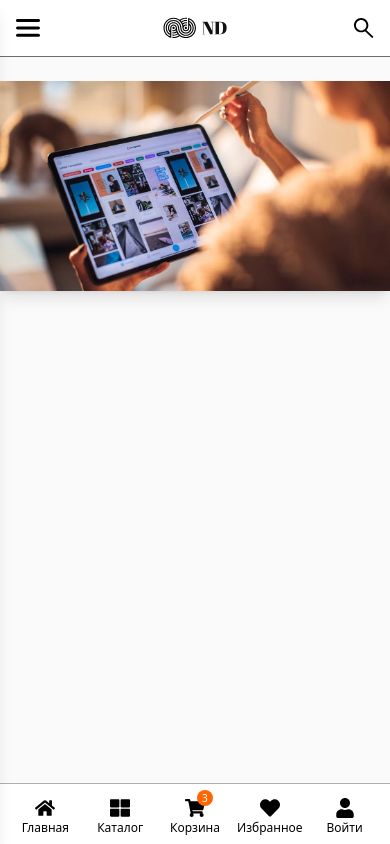
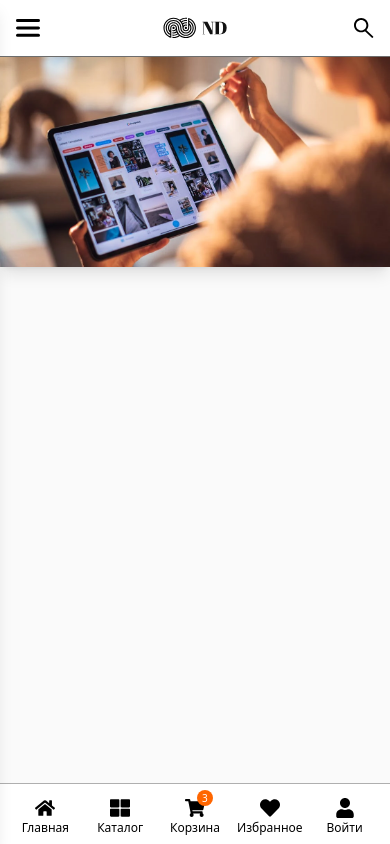
Before and after one commit to when-dev/online-ecommerce-shop, a Next.js app: page / in a window 390 px wide. Built offline with nearby package versions, Linux system fonts and the light colour scheme; a web font is replaced by a local one.

Commit message:
feat: added hover light overlay effect to banner

```diff
--- a/components/BannerSlider.tsx
+++ b/components/BannerSlider.tsx
@@ -19,7 +19,11 @@ const BannerSlider: FC<BannerSliderProps> = ({ banners }) => {
   const [progress, setProgress] = useState(0);
   const slidesCount = banners.length;
 
-  const handleAutoplayTimeLeft = (_swiper: SwiperType, time: number, p: number) => {
+  const handleAutoplayTimeLeft = (
+    _swiper: SwiperType,
+    time: number,
+    p: number
+  ) => {
     setProgress(1 - p);
   };
 
@@ -37,7 +41,7 @@ const BannerSlider: FC<BannerSliderProps> = ({ banners }) => {
 
   return (
     <div className="w-full md:px-6 lg:px-4">
-      <div className="relative w-full max-w-[1240px] mx-auto mt-6">
+      <div className="relative w-full max-w-[1240px] mx-auto md:mt-6">
         <div
           className="absolute top-0 right-0 w-full bg-[#ebebeb] z-0 translate-x-[12px] translate-y-[8px] opacity-60 pointer-events-none"
           style={{ height: "calc(100% - 8px)" }}
@@ -47,7 +51,7 @@ const BannerSlider: FC<BannerSliderProps> = ({ banners }) => {
           style={{ height: "calc(100% - 4px)" }}
         ></div>
         <div
-          className="relative z-20 overflow-hidden shadow-lg bg-white cursor-pointer"
+          className="relative z-20 overflow-hidden shadow-lg bg-white cursor-pointer banner-hover-gradient"
           onMouseEnter={handlerMouseEnter}
           onMouseLeave={handlerMouseLeave}
         >
@@ -67,7 +71,7 @@ const BannerSlider: FC<BannerSliderProps> = ({ banners }) => {
             onSlideChange={handleSlideChange}
             onBeforeInit={swiper => (swiperRef.current = swiper)}
             onAutoplayTimeLeft={handleAutoplayTimeLeft}
-            className="w-full"
+            className="w-full "
           >
             {banners.map((banner, idx) => (
               <SwiperSlide key={idx}>
@@ -94,9 +98,7 @@ const BannerSlider: FC<BannerSliderProps> = ({ banners }) => {
                 />
               </button>
               <div className="flex flex-col items-center min-w-[60px] mx-2">
-                <span
-                  className="text-white font-regular select-none leading-none text-sm"
-                >
+                <span className="text-white font-regular select-none leading-none text-sm">
                   {activeIndex + 1} / {slidesCount}
                 </span>
                 <div className="w-[60px] h-[2px] bg-white/40 rounded-full overflow-hidden mt-1">
--- a/styles/globals.css
+++ b/styles/globals.css
@@ -60,6 +60,28 @@ button {
   @apply font-regular text-lg;
 }
 
+.banner-hover-gradient::before {
+  content: "";
+  position: absolute;
+  left: 0; top: 0;
+  width: 100%;
+  height: 70%;
+  pointer-events: none;
+  opacity: 0;
+  transition: opacity 0.3s;
+  z-index: 30;
+  background: linear-gradient(
+    to bottom,
+    rgba(255,255,255,0.30) 0%,
+    rgba(255,255,255,0.10) 70%,
+    rgba(255,255,255,0) 100%
+  );
+}
+
+.banner-hover-gradient:hover::before {
+  opacity: 1;
+}
+
 a {
   color: inherit;
   text-decoration: none;
```
